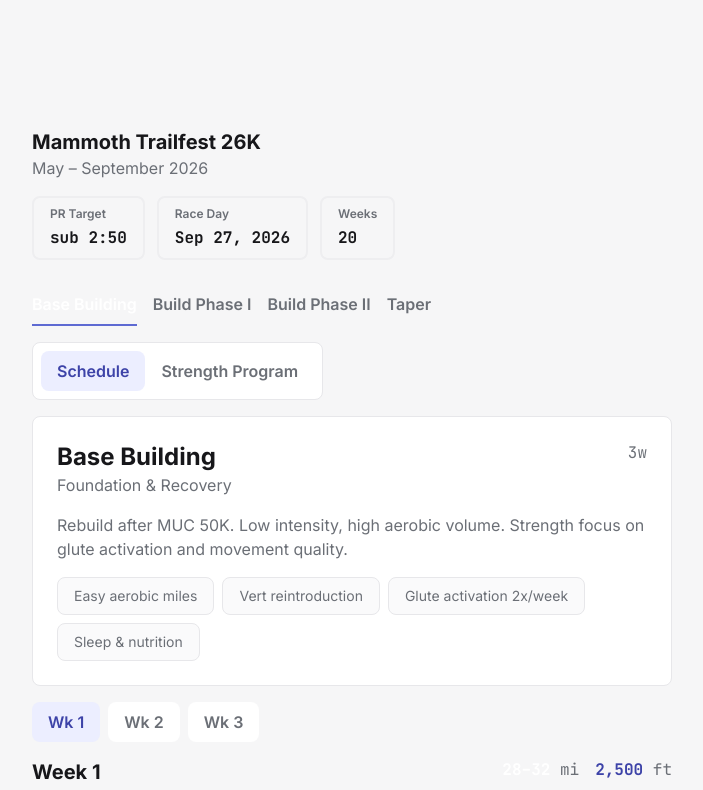
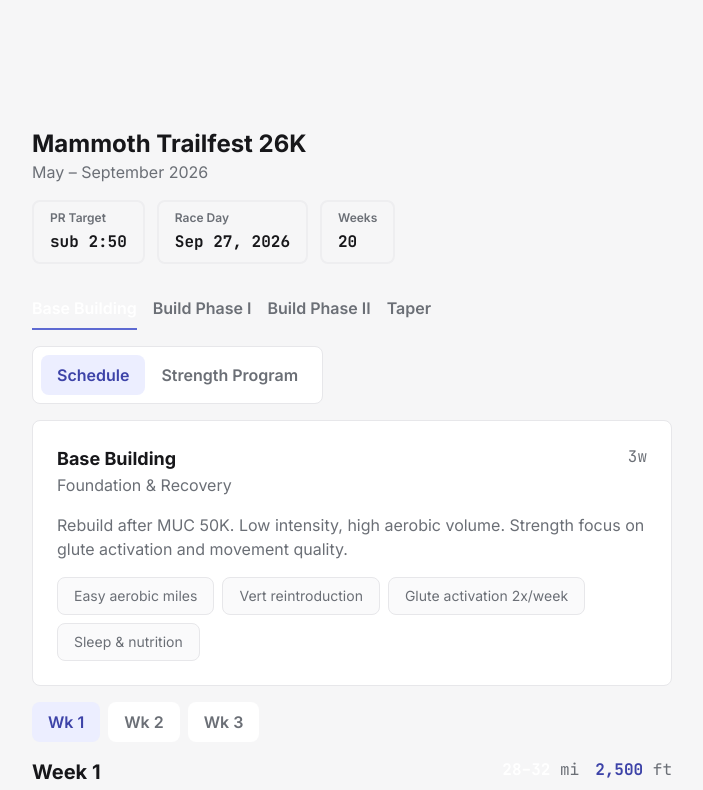
Before and after one commit to teresal92/trailrunning-planner, a Next.js app: page / in a window 1280 px wide. Shown: the top 790 px of the page, without its empty margins (288-991 px from the left). Built offline with nearby package versions, Linux system fonts and the light colour scheme.

Commit message:
style: rebalance phase name and plan header font sizes

```diff
--- a/app/components/phase-overview-card.tsx
+++ b/app/components/phase-overview-card.tsx
@@ -9,7 +9,7 @@
     <div className="bg-surface border border-border rounded-lg p-6 mb-4">
       <div className="flex justify-between mb-4">
         <div>
-          <div className="font-white text-2xl font-bold">{phase.name}</div>
+          <div className="font-white text-lg font-bold">{phase.name}</div>
           <div className="text-text-secondary">{phase.subtitle}</div>
         </div>
         <div className="text-text-secondary font-mono">{phase.weeks}w</div>
--- a/app/components/plan-header.tsx
+++ b/app/components/plan-header.tsx
@@ -3,7 +3,7 @@
   return (
     <div className="flex flex-col gap-4 mb-6">
       <div className="flex flex-col">
-        <h1 className="text-xl font-bold">Mammoth Trailfest 26K</h1>
+        <h1 className="text-2xl font-bold">Mammoth Trailfest 26K</h1>
         <div className="text-text-secondary">May – September 2026</div>
       </div>
       <div className="flex gap-3">
```
